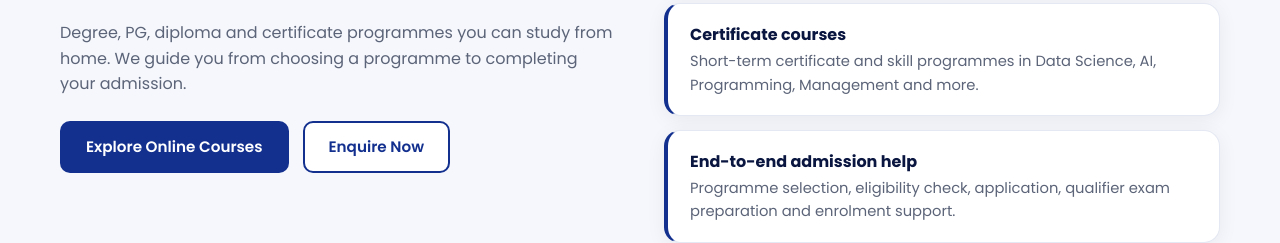
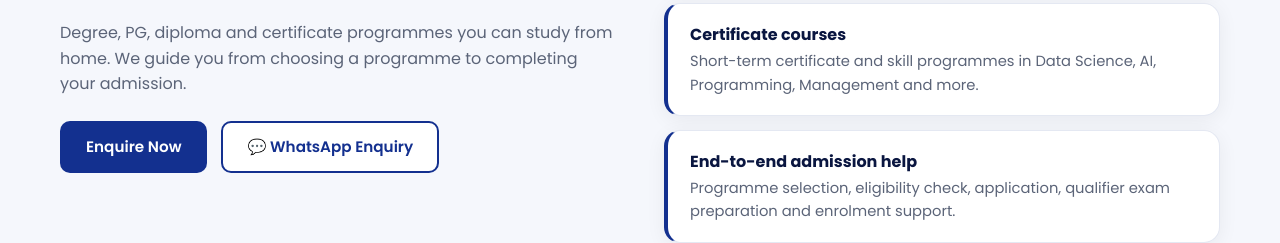
Before and after one commit to mrinaal2006/MOONS-WORLD, a Next.js app: page / in a window 1280 px wide. Shown: the part 2108-2351 px from the top of the page. Built offline with nearby package versions, Linux system fonts and the light colour scheme; no server answers.

Commit message:
Online courses: replace Explore button with enquiry options
Co-Authored-By: Claude Opus 5.5 <noreply@anthropic.com>
Claude-Session: https://claude.ai/code/session_01DbxaLaiCmX4jbpSThRbpqy

```diff
--- a/app/page.js
+++ b/app/page.js
@@ -61,8 +61,15 @@ export default function Home() {
               programme to completing your admission.
             </p>
             <div className="hero-cta" style={{ marginTop: 24 }}>
-              <Link href="/services/online-courses" className="btn btn-primary">Explore Online Courses</Link>
-              <Link href="/#contact" className="btn btn-ghost">Enquire Now</Link>
+              <Link href="/#contact" className="btn btn-primary">Enquire Now</Link>
+              <a
+                href={`https://wa.me/${site.whatsapp}?text=${encodeURIComponent("Hello Moon's World, I want to enquire about online courses from IITs / universities.")}`}
+                target="_blank"
+                rel="noopener noreferrer"
+                className="btn btn-ghost"
+              >
+                💬 WhatsApp Enquiry
+              </a>
             </div>
           </div>
           <ul className="online-list">
```
